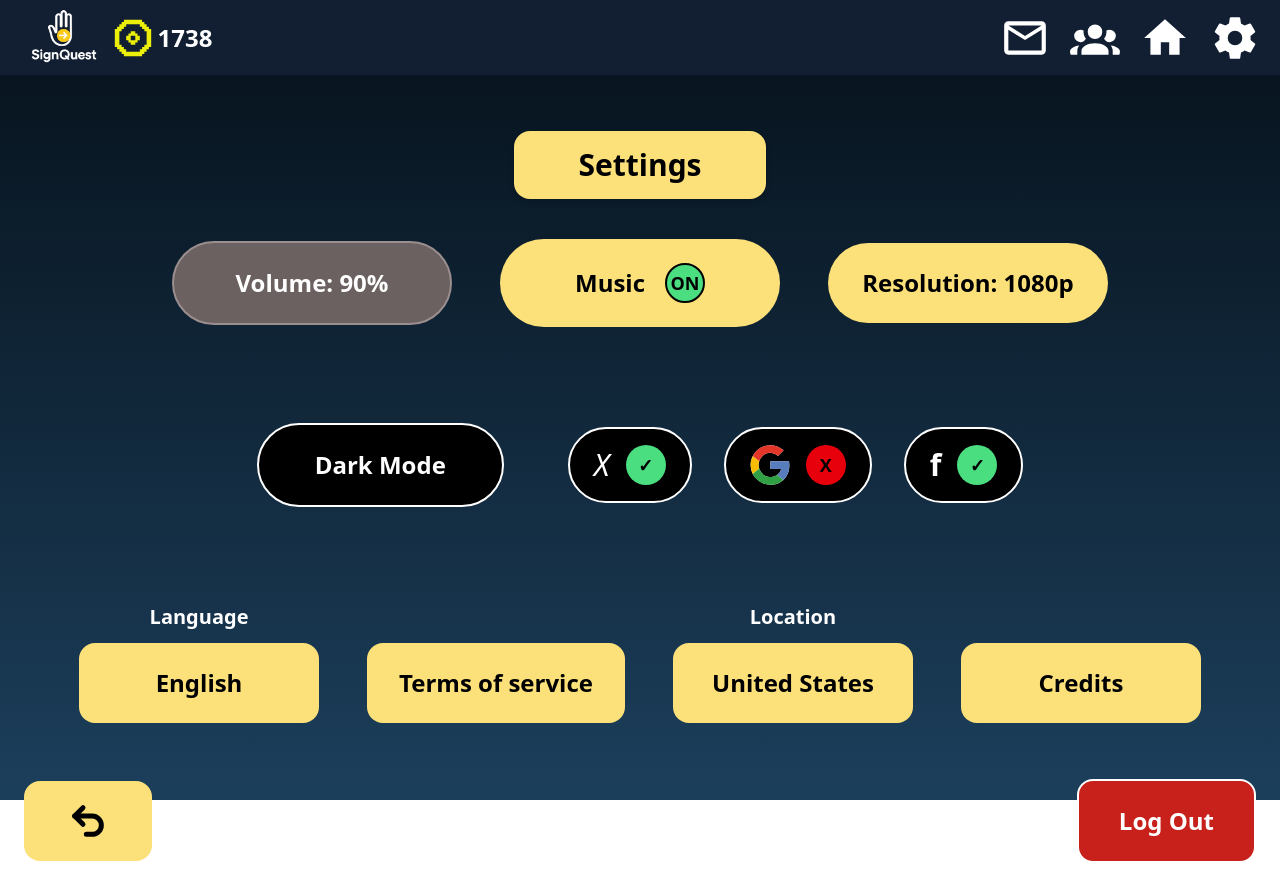
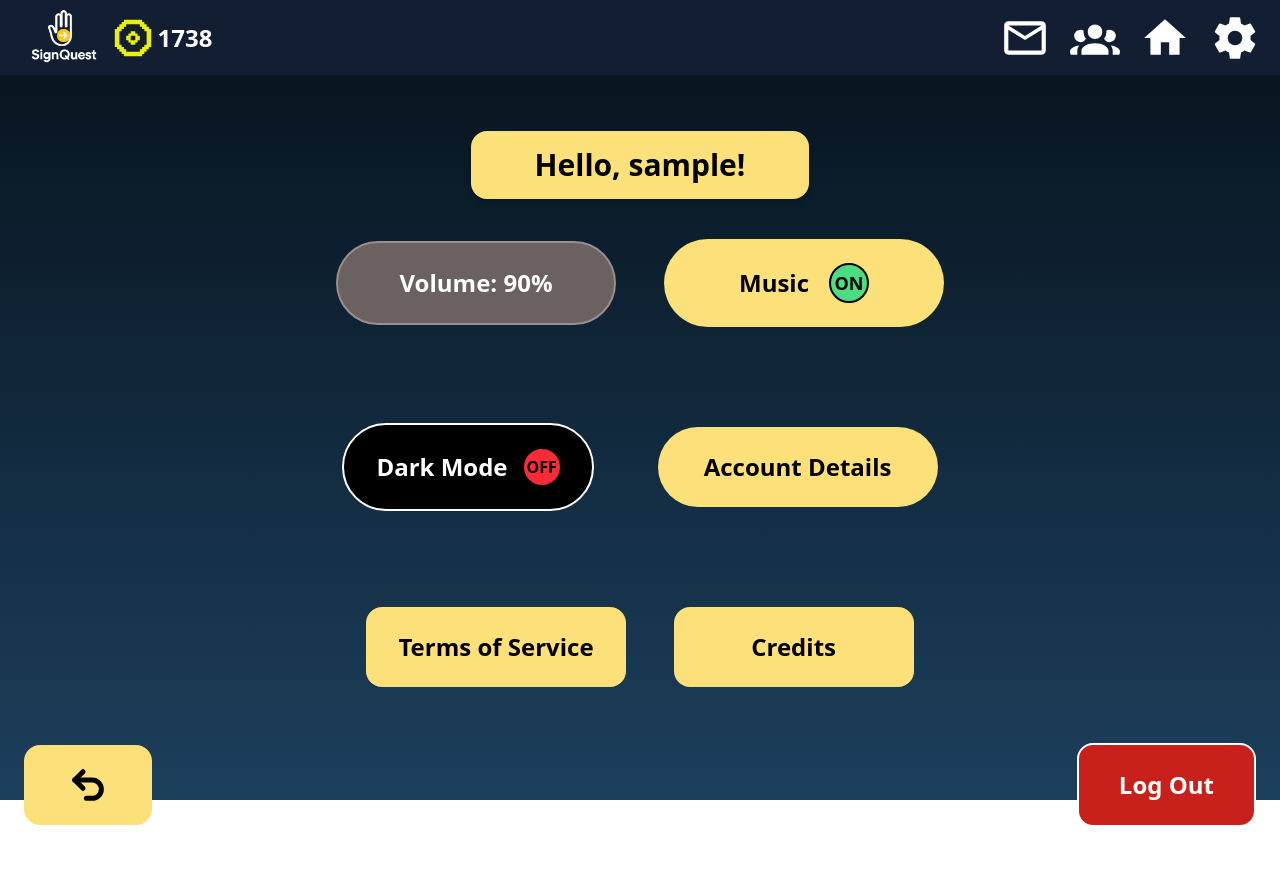
Before and after one commit to Macias1331/ASL_Project, a React (Vite) app in the folder ASL_Teacher/frontend/: page /settings in a window 1280 px wide. After the commit the page ends 851 px from the top, so only its background shows below. Built offline with nearby package versions, Linux system fonts and the light colour scheme; sample sign-in values are in the browser's storage.

Commit message:
Revamp settings page with functional buttons - dark mode, music, volume mixer, account details, TOS and credits

```diff
--- a/ASL_Teacher/frontend/src/components/Settings.tsx
+++ b/ASL_Teacher/frontend/src/components/Settings.tsx
@@ -1,11 +1,58 @@
-import React from 'react';
+import React, { useState, useEffect } from 'react';
 import { useNavigate } from "react-router-dom";
 import Header from "./mini/Header";
 import Body from "./mini/Body";
-import google from '../assets/google-original.svg';
+import { useAuth } from "./authContext";
+import { pauseMusic, resumeMusic, setVolume } from "../music";
 
 function SettingsScreen() {
   const navigate = useNavigate();
+  const { username, token } = useAuth();
+  const [darkMode, setDarkMode] = useState(() => localStorage.getItem('theme') === 'dark');
+  const [musicOn, setMusicOn] = useState(() => localStorage.getItem('music') !== 'off');
+  const [volume, setVolumeState] = useState(() => Number(localStorage.getItem('volume') ?? 90));
+  const [showVolume, setShowVolume] = useState(false);
+  const [showAccount, setShowAccount] = useState(false);
+  const [accountData, setAccountData] = useState<{ username: string; email: string; created_at: string } | null>(null);
+  const [showTos, setShowTos] = useState(false);
+  const [showCredits, setShowCredits] = useState(false);
+
+  useEffect(() => {
+    document.documentElement.classList.toggle('dark', darkMode);
+    setVolume(volume / 100);
+  }, []);
+
+  async function openAccountDetails() {
+    setShowAccount(true);
+    if (accountData) return;
+    try {
+      const res = await fetch('http://localhost:8001/api/v1/auth/me', {
+        headers: { Authorization: `Bearer ${token}` },
+      });
+      if (res.ok) setAccountData(await res.json());
+    } catch {}
+  }
+
+  function handleVolumeChange(e: React.ChangeEvent<HTMLInputElement>) {
+    const val = Number(e.target.value);
+    setVolumeState(val);
+    localStorage.setItem('volume', String(val));
+    setVolume(val / 100);
+  }
+
+  function toggleMusic() {
+    const next = !musicOn;
+    setMusicOn(next);
+    localStorage.setItem('music', next ? 'on' : 'off');
+    if (next) resumeMusic(); else pauseMusic();
+  }
+
+  function toggleDarkMode() {
+    const next = !darkMode;
+    setDarkMode(next);
+    localStorage.setItem('theme', next ? 'dark' : 'light');
+    document.documentElement.classList.toggle('dark', next);
+  }
 
   return (
     <>
@@ -13,72 +60,77 @@ function SettingsScreen() {
       <Body tailwind="flex flex-col items-center justify-between h-[calc(100vh-100px)] p-4 md:p-6 w-full">
 
         <div className="bg-[#fce17a] text-black font-bold text-3xl px-16 py-4 rounded-2xl shadow-md shrink-0 mt-4 md:mt-8">
-          Settings
+          Hello, {username}!
         </div>
 
         <div className="flex flex-col justify-center items-center flex-1 gap-16 md:gap-24 w-full max-w-7xl py-10">
 
           <div className="flex flex-wrap justify-center items-center gap-8 md:gap-12 w-full">
-            <button className="bg-[#6b6161] border-2 border-[#9b8e8e] text-white px-8 py-4 md:py-6 rounded-full font-bold text-xl md:text-2xl min-w-[220px] md:min-w-[280px] hover:scale-105 transition-transform">
-              Volume: 90%
-            </button>
+            <div className="relative flex flex-col items-center">
+              <button
+                onClick={() => setShowVolume(v => !v)}
+                className="bg-[#6b6161] border-2 border-[#9b8e8e] text-white px-8 py-4 md:py-6 rounded-full font-bold text-xl md:text-2xl min-w-[220px] md:min-w-[280px] hover:scale-105 transition-transform"
+              >
+                Volume: {volume}%
+              </button>
+              {showVolume && (
+                <div className="absolute top-full mt-3 bg-white rounded-2xl shadow-xl p-5 flex flex-col items-center gap-3 z-10 w-[280px]">
+                  <p className="font-bold text-black text-lg">Music Volume</p>
+                  <input
+                    type="range"
+                    min={0}
+                    max={100}
+                    value={volume}
+                    onChange={handleVolumeChange}
+                    className="w-full accent-[#1C3F5C]"
+                  />
+                  <p className="text-black font-semibold">{volume}%</p>
+                </div>
+              )}
+            </div>
 
-            <button className="bg-[#fce17a] text-black px-8 py-4 md:py-6 rounded-full font-bold text-xl md:text-2xl flex items-center justify-center gap-5 min-w-[220px] md:min-w-[280px] hover:scale-105 transition-transform">
+            <button
+              onClick={toggleMusic}
+              className="bg-[#fce17a] text-black px-8 py-4 md:py-6 rounded-full font-bold text-xl md:text-2xl flex items-center justify-center gap-5 min-w-[220px] md:min-w-[280px] hover:scale-105 transition-transform"
+            >
               Music
-              <span className="bg-[#4ade80] border-2 border-black text-black text-base md:text-lg font-black rounded-full h-9 w-9 md:h-10 md:w-10 flex items-center justify-center">
-                ON
+              <span className={`${musicOn ? 'bg-[#4ade80]' : 'bg-red-500'} border-2 border-black text-black text-base md:text-lg font-black rounded-full h-9 w-9 md:h-10 md:w-10 flex items-center justify-center`}>
+                {musicOn ? 'ON' : 'OFF'}
               </span>
-            </button>
-
-            <button className="bg-[#fce17a] text-black px-8 py-4 md:py-6 rounded-full font-bold text-xl md:text-2xl min-w-[220px] md:min-w-[280px] hover:scale-105 transition-transform">
-              Resolution: 1080p
             </button>
           </div>
 
           <div className="flex flex-wrap justify-center items-center gap-8 md:gap-16 w-full">
-            <button className="bg-black border-2 border-white text-white px-14 py-4 md:py-6 rounded-full font-bold text-xl md:text-2xl hover:scale-105 transition-transform">
+            <button
+              onClick={toggleDarkMode}
+              className="bg-black border-2 border-white text-white px-8 py-4 md:py-6 rounded-full font-bold text-xl md:text-2xl flex items-center gap-4 hover:scale-105 transition-transform"
+            >
               Dark Mode
+              <span className={`${darkMode ? 'bg-[#4ade80]' : 'bg-red-500'} text-black rounded-full h-9 w-9 flex items-center justify-center font-bold text-base`}>
+                {darkMode ? 'ON' : 'OFF'}
+              </span>
             </button>
 
-            <div className="flex gap-6 md:gap-8">
-              <button className="bg-black border-2 border-white px-6 py-3 md:py-4 rounded-full flex items-center gap-4 hover:scale-105 transition-transform">
-                <span className="font-serif italic text-white text-2xl md:text-3xl">X</span>
-                <span className="bg-[#4ade80] text-black rounded-full h-8 w-8 md:h-10 md:w-10 flex items-center justify-center font-bold text-lg">✓</span>
-              </button>
-
-              <button className="bg-black border-2 border-white px-6 py-3 md:py-4 rounded-full flex items-center gap-4 hover:scale-105 transition-transform">
-                <img src={google} alt="Google" className="h-8 w-8 md:h-10 md:w-10 object-contain" />
-                <span className="bg-red-600 text-black rounded-full h-8 w-8 md:h-10 md:w-10 flex items-center justify-center font-bold text-lg">X</span>
-              </button>
-
-              <button className="bg-black border-2 border-white px-6 py-3 md:py-4 rounded-full flex items-center gap-4 hover:scale-105 transition-transform">
-                <span className="font-bold text-white text-2xl md:text-3xl">f</span>
-                <span className="bg-[#4ade80] text-black rounded-full h-8 w-8 md:h-10 md:w-10 flex items-center justify-center font-bold text-lg">✓</span>
-              </button>
-            </div>
+            <button
+              onClick={openAccountDetails}
+              className="bg-[#fce17a] text-black px-8 py-4 md:py-6 rounded-full font-bold text-xl md:text-2xl min-w-[220px] md:min-w-[280px] hover:scale-105 transition-transform"
+            >
+              Account Details
+            </button>
           </div>
 
-          <div className="flex flex-wrap justify-center items-end gap-8 md:gap-12 w-full text-center">
-
-            <div className="flex flex-col items-center gap-3">
-              <span className="font-semibold text-white text-lg md:text-xl">Language</span>
-              <button className="bg-[#fce17a] text-black px-8 py-4 md:py-6 rounded-2xl font-bold text-xl md:text-2xl min-w-[200px] md:min-w-[240px] hover:scale-105 transition-transform">
-                English
-              </button>
-            </div>
-
-            <button className="bg-[#fce17a] text-black px-8 py-4 md:py-6 rounded-2xl font-bold text-xl md:text-2xl min-w-[200px] md:min-w-[240px] hover:scale-105 transition-transform">
-              Terms of service
+          <div className="flex flex-wrap justify-center items-center gap-8 md:gap-12 w-full">
+            <button
+              onClick={() => setShowTos(true)}
+              className="bg-[#fce17a] text-black px-8 py-4 md:py-6 rounded-2xl font-bold text-xl md:text-2xl min-w-[200px] md:min-w-[240px] hover:scale-105 transition-transform"
+            >
+              Terms of Service
             </button>
 
-            <div className="flex flex-col items-center gap-3">
-              <span className="font-semibold text-white text-lg md:text-xl">Location</span>
-              <button className="bg-[#fce17a] text-black px-8 py-4 md:py-6 rounded-2xl font-bold text-xl md:text-2xl min-w-[200px] md:min-w-[240px] hover:scale-105 transition-transform">
-                United States
-              </button>
-            </div>
-
-            <button className="bg-[#fce17a] text-black px-8 py-4 md:py-6 rounded-2xl font-bold text-xl md:text-2xl min-w-[200px] md:min-w-[240px] hover:scale-105 transition-transform">
+            <button
+              onClick={() => setShowCredits(true)}
+              className="bg-[#fce17a] text-black px-8 py-4 md:py-6 rounded-2xl font-bold text-xl md:text-2xl min-w-[200px] md:min-w-[240px] hover:scale-105 transition-transform"
+            >
               Credits
             </button>
           </div>
@@ -105,6 +157,111 @@ function SettingsScreen() {
 
         </div>
       </Body>
+
+      {showAccount && (
+        <div
+          className="fixed inset-0 z-50 flex items-center justify-center backdrop-blur-sm bg-black/50"
+          onClick={() => setShowAccount(false)}
+        >
+          <div
+            className="bg-white rounded-3xl shadow-2xl p-10 flex flex-col gap-6 min-w-[380px] max-w-[500px] w-full"
+            onClick={e => e.stopPropagation()}
+          >
+            <h2 className="text-3xl font-bold text-center text-[#1C3F5C]">Account Details</h2>
+            {accountData ? (
+              <>
+                <div className="flex flex-col gap-1">
+                  <span className="text-sm font-semibold text-gray-400 uppercase tracking-wide">Username</span>
+                  <span className="text-2xl font-bold text-black">{accountData.username}</span>
+                </div>
+                <div className="flex flex-col gap-1">
+                  <span className="text-sm font-semibold text-gray-400 uppercase tracking-wide">Email</span>
+                  <span className="text-2xl font-bold text-black">{accountData.email}</span>
+                </div>
+                <div className="flex flex-col gap-1">
+                  <span className="text-sm font-semibold text-gray-400 uppercase tracking-wide">Member Since</span>
+                  <span className="text-2xl font-bold text-black">
+                    {new Date(accountData.created_at).toLocaleDateString('en-US', { year: 'numeric', month: 'long', day: 'numeric' })}
+                  </span>
+                </div>
+              </>
+            ) : (
+              <p className="text-center text-gray-500">Loading...</p>
+            )}
+            <button
+              onClick={() => setShowAccount(false)}
+              className="mt-2 bg-[#1C3F5C] text-white font-bold py-3 rounded-2xl hover:bg-[#081520] transition-colors"
+            >
+              Close
+            </button>
+          </div>
+        </div>
+      )}
+      {showTos && (
+        <div
+          className="fixed inset-0 z-50 flex items-center justify-center backdrop-blur-sm bg-black/50"
+          onClick={() => setShowTos(false)}
+        >
+          <div
+            className="bg-white rounded-3xl shadow-2xl p-10 flex flex-col gap-5 max-w-[560px] w-full"
+            onClick={e => e.stopPropagation()}
+          >
+            <h2 className="text-3xl font-bold text-center text-[#1C3F5C]">Terms of Service</h2>
+            <div className="flex flex-col gap-3 text-gray-700 text-base leading-relaxed">
+              <p>By using SignQuest, you agree to the following terms:</p>
+              <p><strong>1. Use of Service:</strong> SignQuest is intended for educational purposes only. You agree to use this platform responsibly and not for any unlawful activity.</p>
+              <p><strong>2. Account:</strong> You are responsible for maintaining the confidentiality of your account credentials. You must be at least 13 years old to use this service.</p>
+              <p><strong>3. Content:</strong> All ASL content and learning materials provided are for personal, non-commercial use only.</p>
+              <p><strong>4. Privacy:</strong> We collect only the data necessary to operate the service. Your data will not be shared with third parties without your consent.</p>
+              <p><strong>5. Changes:</strong> We reserve the right to modify these terms at any time. Continued use of the service constitutes acceptance of updated terms.</p>
+            </div>
+            <button
+              onClick={() => setShowTos(false)}
+              className="mt-2 bg-[#1C3F5C] text-white font-bold py-3 rounded-2xl hover:bg-[#081520] transition-colors"
+            >
+              Close
+            </button>
+          </div>
+        </div>
+      )}
+
+      {showCredits && (
+        <div
+          className="fixed inset-0 z-50 flex items-center justify-center backdrop-blur-sm bg-black/50"
+          onClick={() => setShowCredits(false)}
+        >
+          <div
+            className="bg-white rounded-3xl shadow-2xl p-10 flex flex-col gap-6 max-w-[500px] w-full"
+            onClick={e => e.stopPropagation()}
+          >
+            <h2 className="text-3xl font-bold text-center text-[#1C3F5C]">Credits</h2>
+            <div className="flex flex-col gap-2 text-center text-gray-800">
+              <p className="text-xl font-bold">Senior Design Project</p>
+              <p className="text-2xl font-extrabold text-[#1C3F5C]">Sign Quest</p>
+              <div className="mt-4 flex flex-col gap-1 text-base font-semibold">
+                <p className="text-gray-500 uppercase tracking-wide text-sm mb-1">Built by</p>
+                <p>Dhakal B.</p>
+                <p>Tran Christopher</p>
+                <p>Macias N.</p>
+                <p>Truong A.</p>
+                <p>Lopez J.</p>
+                <p>Tran Cong</p>
+                <p>To M.</p>
+              </div>
+              <div className="mt-4">
+                <p className="text-gray-500 uppercase tracking-wide text-sm">Advisor</p>
+                <p className="font-bold text-lg">Chenxi Wang</p>
+              </div>
+            </div>
+            <button
+              onClick={() => setShowCredits(false)}
+              className="mt-2 bg-[#1C3F5C] text-white font-bold py-3 rounded-2xl hover:bg-[#081520] transition-colors"
+            >
+              Close
+            </button>
+          </div>
+        </div>
+      )}
     </>
   );
 }
--- a/ASL_Teacher/frontend/src/components/mini/Body.tsx
+++ b/ASL_Teacher/frontend/src/components/mini/Body.tsx
@@ -6,11 +6,13 @@ interface Props {
 function Body({children, tailwind} : Props) {
   if (tailwind === undefined)
     tailwind = "";
-  const className = "h-[calc(100vh-var(--header-size))] bg-gradient-to-t from-[#1C3F5C] to-[#081520] p-[30px] pt-[50px] "
-                    + tailwind;
+  const className = "h-[calc(100vh-var(--header-size))] p-[30px] pt-[50px] " + tailwind;
 
   return (
-    <div className={className}>
+    <div
+      className={className}
+      style={{ background: 'linear-gradient(to top, var(--bg-from), var(--bg-to))' }}
+    >
       {children}
     </div>
   );
--- a/ASL_Teacher/frontend/src/main.tsx
+++ b/ASL_Teacher/frontend/src/main.tsx
@@ -1,4 +1,6 @@
 import { StrictMode } from 'react';
+import { initMusic } from './music';
+document.addEventListener('click', initMusic, { once: true });
 import { createRoot } from 'react-dom/client';
 import './index.css';
 import { createBrowserRouter, RouterProvider } from "react-router-dom";
--- /dev/null
+++ b/ASL_Teacher/frontend/src/music.ts
@@ -0,0 +1,26 @@
+import bgMusic from './assets/bg-music.mp3';
+
+const audio = new Audio(bgMusic);
+audio.loop = true;
+
+let initialized = false;
+
+export function initMusic() {
+  if (initialized) return;
+  initialized = true;
+  if (localStorage.getItem('music') !== 'off') {
+    audio.play().catch(() => {});
+  }
+}
+
+export function pauseMusic() {
+  audio.pause();
+}
+
+export function resumeMusic() {
+  audio.play().catch(() => {});
+}
+
+export function setVolume(value: number) {
+  audio.volume = value;
+}
```
Also changed, not shown: ASL_Teacher/frontend/src/components/Login.tsx (+0 -15 lines), ASL_Teacher/frontend/src/index.css (+7 -0 lines), 1 other file (tests, documents, lock files or other folders).
